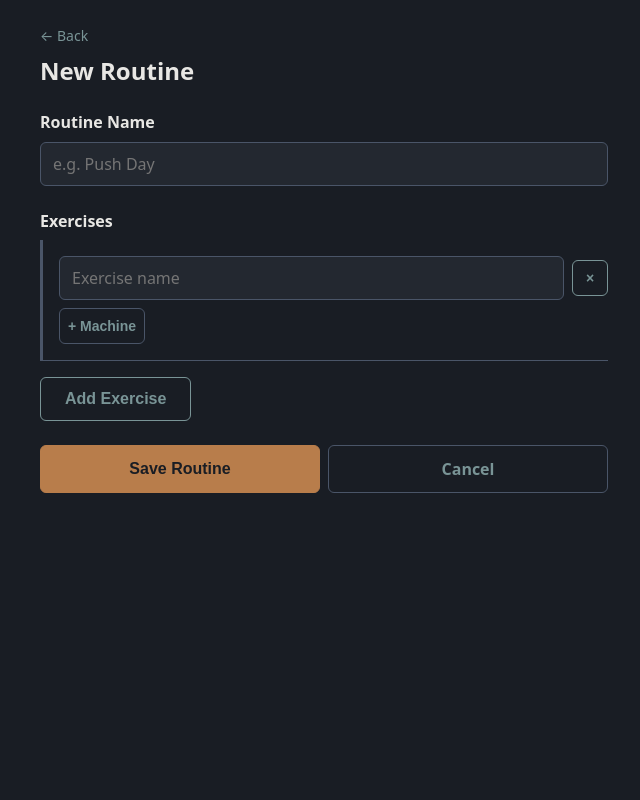
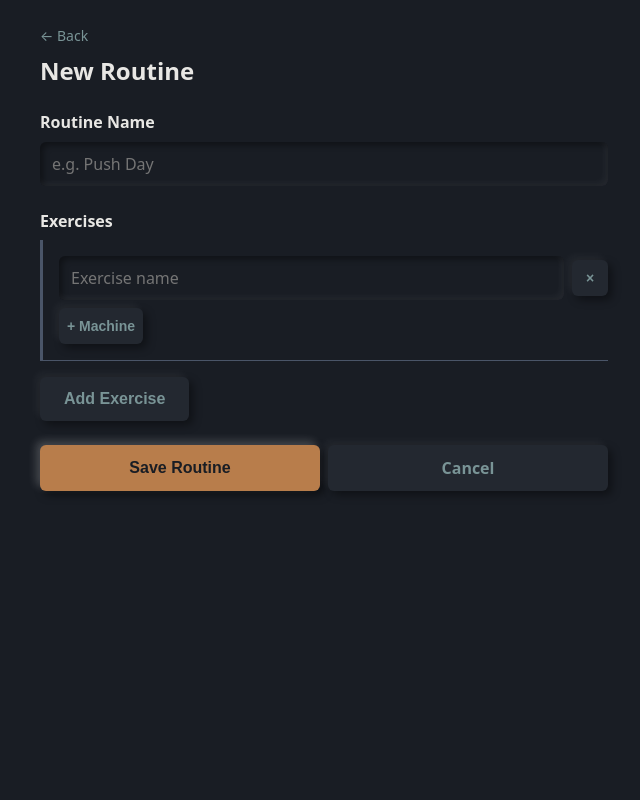
Before and after one commit to mattankama/mattankama.github.io, a Flask app: page /routine/new in a window 1280 px wide. Shown: the whole page, without its empty margins (316-956 px from the left). Run offline with Flask 3, Linux system fonts and the light colour scheme; data that the repository does not hold is empty.

Commit message:
Implement neumorphism UI style
- Updated `design_guidelines.md` to formally adopt the neumorphism style while maintaining minimalism and large touch targets.
- Refactored `app/static/css/style.css` to remove borders and apply inset and extruded box shadows.
- Styled various buttons, inputs, form controls, and cards to appear embossed or pressed in matching the neumorphic aesthetic.

Co-authored-by: google-labs-jules[bot] <161369871+google-labs-jules[bot]@users.noreply.github.com>

```diff
--- a/app/static/css/style.css
+++ b/app/static/css/style.css
@@ -11,6 +11,11 @@
     --color-muted: #4A5568;
     --color-elevated: #232830;
     --color-accent: #B87D4B;
+
+    /* Neumorphic Shadows */
+    --shadow-extrude: -4px -4px 8px rgba(255, 255, 255, 0.05), 4px 4px 8px rgba(0, 0, 0, 0.4);
+    --shadow-extrude-hover: -2px -2px 4px rgba(255, 255, 255, 0.05), 2px 2px 4px rgba(0, 0, 0, 0.4);
+    --shadow-inset: inset -3px -3px 6px rgba(255, 255, 255, 0.05), inset 3px 3px 6px rgba(0, 0, 0, 0.4);
 
     --space-unit: 8px;
     --space-micro: 4px;
@@ -140,67 +145,53 @@ h1, .exercise-title {
     min-height: var(--touch-target-min);
     min-width: var(--touch-target-min);
     padding: calc(var(--space-unit) * 1.5) calc(var(--space-unit) * 3);
-    border: 1px solid var(--color-muted);
+    border: none;
     border-radius: var(--radius);
-    background: var(--color-elevated);
+    background-color: var(--color-elevated);
     color: var(--color-ink);
+    box-shadow: var(--shadow-extrude);
     cursor: pointer;
     text-decoration: none;
     text-align: center;
-    transition: opacity var(--motion-duration) ease,
-                border-color var(--motion-duration) ease;
+    transition: box-shadow var(--motion-duration) ease,
+                color var(--motion-duration) ease;
 }
 
 .btn:active {
-    opacity: 0.7;
+    box-shadow: var(--shadow-inset);
 }
 
 .btn:hover {
-    border-color: var(--color-structure);
+    box-shadow: var(--shadow-extrude-hover);
+    color: var(--color-ink);
 }
 
 .btn-accent {
     background-color: var(--color-accent);
     color: var(--color-surface);
-    border-color: var(--color-accent);
+    box-shadow: -4px -4px 8px rgba(255, 255, 255, 0.2), 4px 4px 8px rgba(0, 0, 0, 0.5);
 }
 
 .btn-accent:hover {
-    border-color: var(--color-accent);
-    opacity: 0.9;
+    box-shadow: -2px -2px 4px rgba(255, 255, 255, 0.2), 2px 2px 4px rgba(0, 0, 0, 0.5);
 }
 
-.btn-secondary {
-    border-color: var(--color-structure);
-    color: var(--color-structure);
-    background: transparent;
+.btn-accent:active {
+    box-shadow: inset -3px -3px 6px rgba(255, 255, 255, 0.2), inset 3px 3px 6px rgba(0, 0, 0, 0.5);
 }
 
-.btn-secondary:hover {
-    color: var(--color-ink);
-    border-color: var(--color-ink);
+.btn-secondary,
+.btn-muted {
+    background-color: var(--color-elevated);
+    color: var(--color-structure);
 }
 
-.btn-muted {
-    border-color: var(--color-muted);
+.btn-danger {
+    background-color: var(--color-elevated);
     color: var(--color-structure);
-    background: transparent;
-}
-
-.btn-muted:hover {
-    border-color: var(--color-structure);
-}
-
-
-
-.btn-danger {
-    border-color: var(--color-structure);
-    color: var(--color-structure);
-    background: transparent;
 }
 
 .btn-danger:hover {
-    border-color: var(--color-accent);
     color: var(--color-accent);
 }
 
@@ -231,17 +222,18 @@ input[type="text"] {
     font-size: 16px;
     font-weight: 400;
     color: var(--color-ink);
-    background-color: var(--color-elevated);
-    border: 1px solid var(--color-muted);
+    background-color: var(--color-surface);
+    border: none;
     border-radius: var(--radius);
+    box-shadow: var(--shadow-inset);
     outline: none;
-    transition: border-color var(--motion-duration) ease;
+    transition: box-shadow var(--motion-duration) ease;
 }
 
 .form-input:focus,
 input[type="text"]:focus,
 input[type="number"]:focus {
-    border-color: var(--color-accent);
+    box-shadow: inset -3px -3px 6px rgba(255, 255, 255, 0.05), inset 3px 3px 6px rgba(0, 0, 0, 0.4), 0 0 0 2px var(--color-accent);
 }
 
 input[type="number"] {
```
Also changed, not shown: other parts of app/static/css/style.css (+32 -30 lines), .agents/design_guidelines.md.
